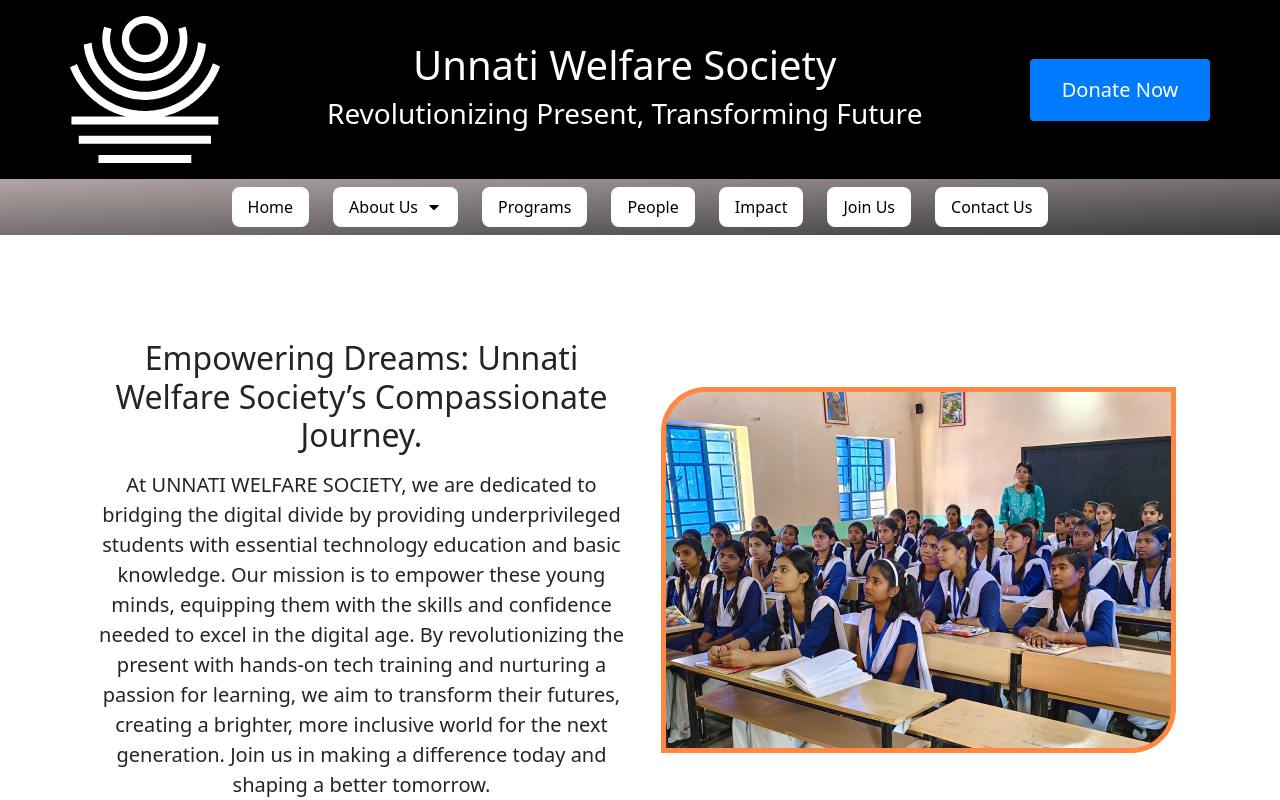
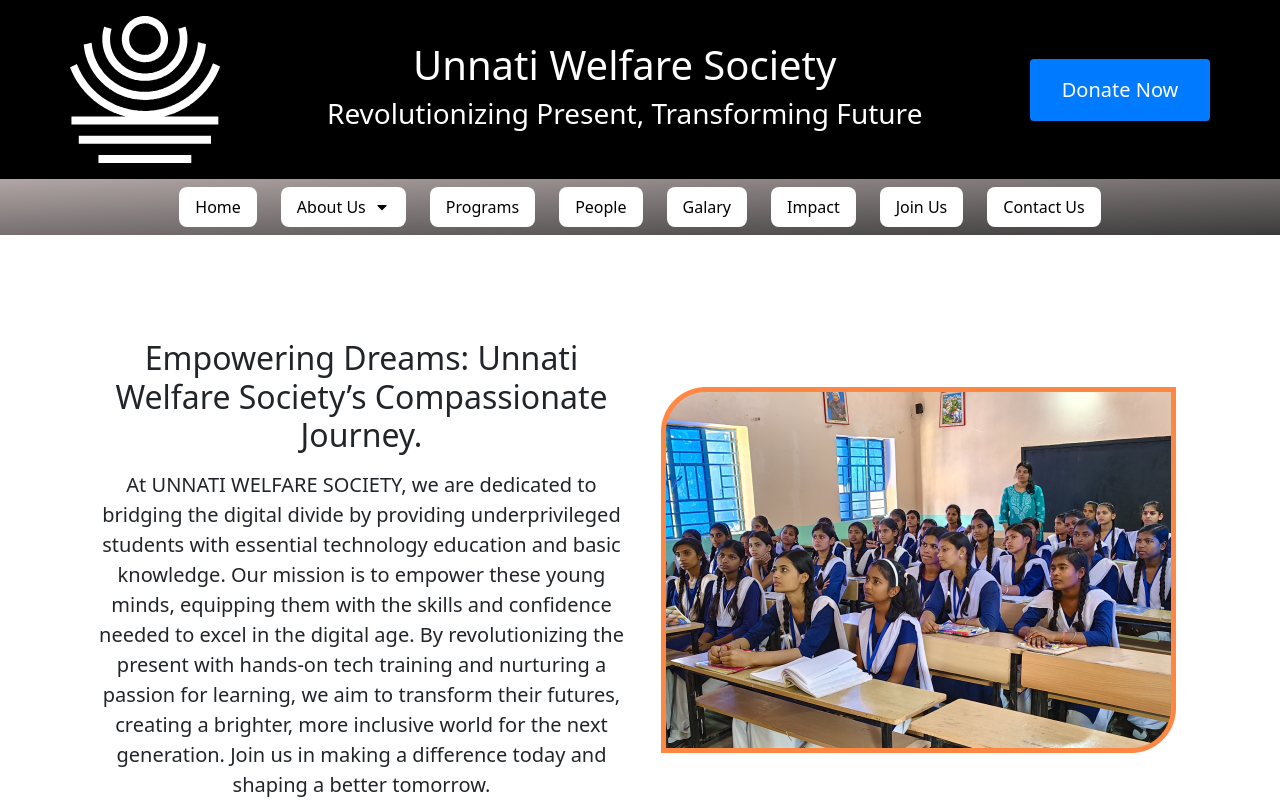
Before and after one commit to Unnati-Welfare-Society/Galary_left, a React (Vite) app: page / in a window 1280 px wide. Shown: the top 800 px of the page. Built offline with nearby package versions, Linux system fonts and the light colour scheme.

Commit message:
added galary button

```diff
--- a/src/components/NavBar/Nav.jsx
+++ b/src/components/NavBar/Nav.jsx
@@ -32,6 +32,9 @@ const Nav = () => {
       <RouterLink to="/people" style={{ textDecoration: 'none' }}>
         <button>People</button>
       </RouterLink>
+      <RouterLink to="/galary" style={{ textDecoration: 'none' }}>
+        <button>Galary</button>
+      </RouterLink>
       <button onClick={() => scrollToSection('counter')}>Impact</button>
       <button onClick={() => scrollToSection('joinus')}>Join Us</button>
       <button onClick={() => scrollToSection('footer')}>Contact Us</button>
```
